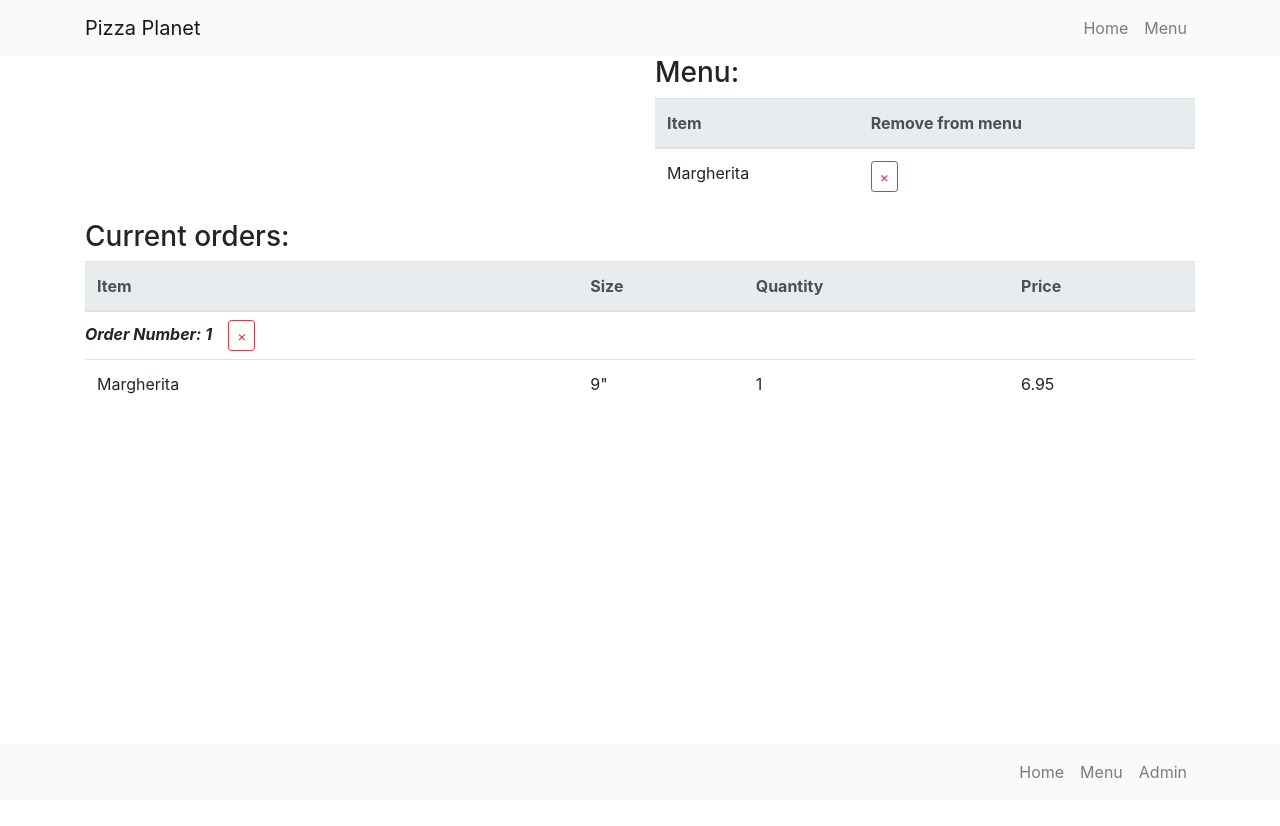
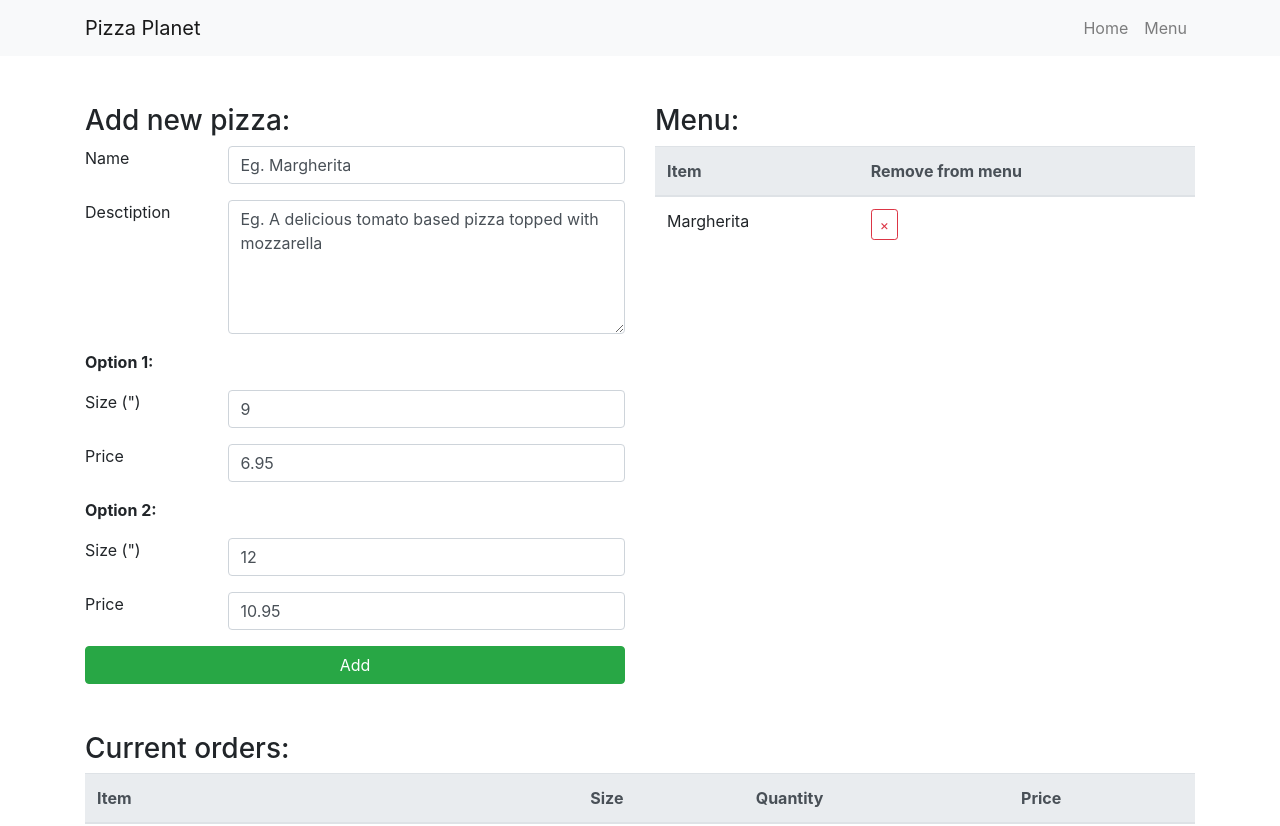
Before and after one commit to 124c4a11/PizzaPlanet-Vue.js-, a Vue app: page /admin in a window 1280 px wide. Shown: the top 826 px of the page. Before the commit the page ends 800 px from the top, so only its background shows below. Built offline with nearby package versions, Linux system fonts and the light colour scheme; the HTML template or start-up script is replaced by a standard one.

Commit message:
NewPizza: base template

```diff
--- a/src/components/Footer.vue
+++ b/src/components/Footer.vue
@@ -12,7 +12,7 @@
 
 <script>
 export default {
-  name: 'footer',
+  name: 'Footer',
 
   data () {
     return {
--- a/src/components/Header.vue
+++ b/src/components/Header.vue
@@ -19,7 +19,7 @@
 
 <script>
 export default {
-  name: 'header',
+  name: 'Header',
 
   data () {
     return {
--- /dev/null
+++ b/src/components/NewPizza.vue
@@ -0,0 +1,79 @@
+<template>
+  <form>
+    <h3>Add new pizza:</h3>
+    <div class="form-group row">
+      <label class="col-sm-3">Name</label>
+      <div class="col-sm-9">
+        <input v-model="newPizza.name" type="text" class="form-control">
+      </div>
+    </div>
+
+    <div class="form-group row">
+      <label class="col-sm-3">Desctiption</label>
+      <div class="col-sm-9">
+        <textarea v-model="newPizza.description" class="form-control" rows="5"></textarea>
+      </div>
+    </div>
+
+    <p><b>Option 1:</b></p>
+    <div class="form-group row">
+      <label class="col-sm-3">Size (")</label>
+      <div class="col-sm-9">
+        <input v-model="newPizza.options[0].size" type="text" class="form-control">
+      </div>
+    </div>
+    <div class="form-group row">
+      <label class="col-sm-3">Price</label>
+      <div class="col-sm-9">
+        <input v-model="newPizza.options[0].price" type="text" class="form-control">
+      </div>
+    </div>
+
+    <p><b>Option 2:</b></p>
+    <div class="form-group row">
+      <label class="col-sm-3">Size (")</label>
+      <div class="col-sm-9">
+        <input v-model="newPizza.options[1].size" type="text" class="form-control">
+      </div>
+    </div>
+    <div class="form-group row">
+      <label class="col-sm-3">Price</label>
+      <div class="col-sm-9">
+        <input v-model="newPizza.options[1].price" type="text" class="form-control">
+      </div>
+    </div>
+
+    <button @click="addMenuItem" class="btn btn-block btn-success" type="button">Add</button>
+  </form>
+</template>
+
+<script>
+export default {
+  name: 'NewPizza',
+
+  data () {
+    return {
+      newPizza: {
+        'name': 'Eg. Margherita',
+        'description': 'Eg. A delicious tomato based pizza topped with mozzarella',
+        'options': [
+          {
+            'size': 9,
+            'price': 6.95
+          },
+          {
+            'size': 12,
+            'price': 10.95
+          }
+        ]
+      }
+    }
+  },
+
+  methods: {
+    addMenuItem () {
+      console.log(this.newPizza);
+    }
+  }
+}
+</script>
--- a/src/views/Admin.vue
+++ b/src/views/Admin.vue
@@ -1,9 +1,9 @@
 <template>
   <div class="main">
     <div class="container">
-      <div class="row">
+      <div class="row pt-5">
         <div class="col-sm-12 col-md-6">
-          <!-- new pizza component -->
+          <pp-new-pizza></pp-new-pizza>
         </div>
         <div class="col-sm-12 col-md-6">
           <h3>Menu:</h3>
@@ -25,7 +25,7 @@
           </table>
         </div>
       </div>
-      <div class="row">
+      <div class="row mt-5">
         <div class="col-sm-12">
           <h3>Current orders:</h3>
           <table class="table table-hover">
@@ -57,7 +57,11 @@
 </template>
 
 <script>
+import ppNewPizza from '@/components/NewPizza.vue'
+
 export default {
-  name: 'admin'
+  name: 'Admin',
+
+  components: { ppNewPizza }
 }
 </script>
--- a/src/views/Home.vue
+++ b/src/views/Home.vue
@@ -13,7 +13,7 @@
 <script>
 // @ is an alias to /src
 export default {
-  name: 'home'
+  name: 'Home'
 }
 </script>
 
--- a/src/views/Menu.vue
+++ b/src/views/Menu.vue
@@ -1,7 +1,7 @@
 <template>
   <div class="main">
     <div class="container">
-      <div class="row">
+      <div class="row pt-5">
         <div class="col-sm-12 col-md-6">
           <table class="table table-hover">
             <thead class="thead-light">
@@ -72,7 +72,7 @@
 
 <script>
 export default {
-  name: 'menuPage',
+  name: 'MenuPage',
 
   data () {
     return {
```
